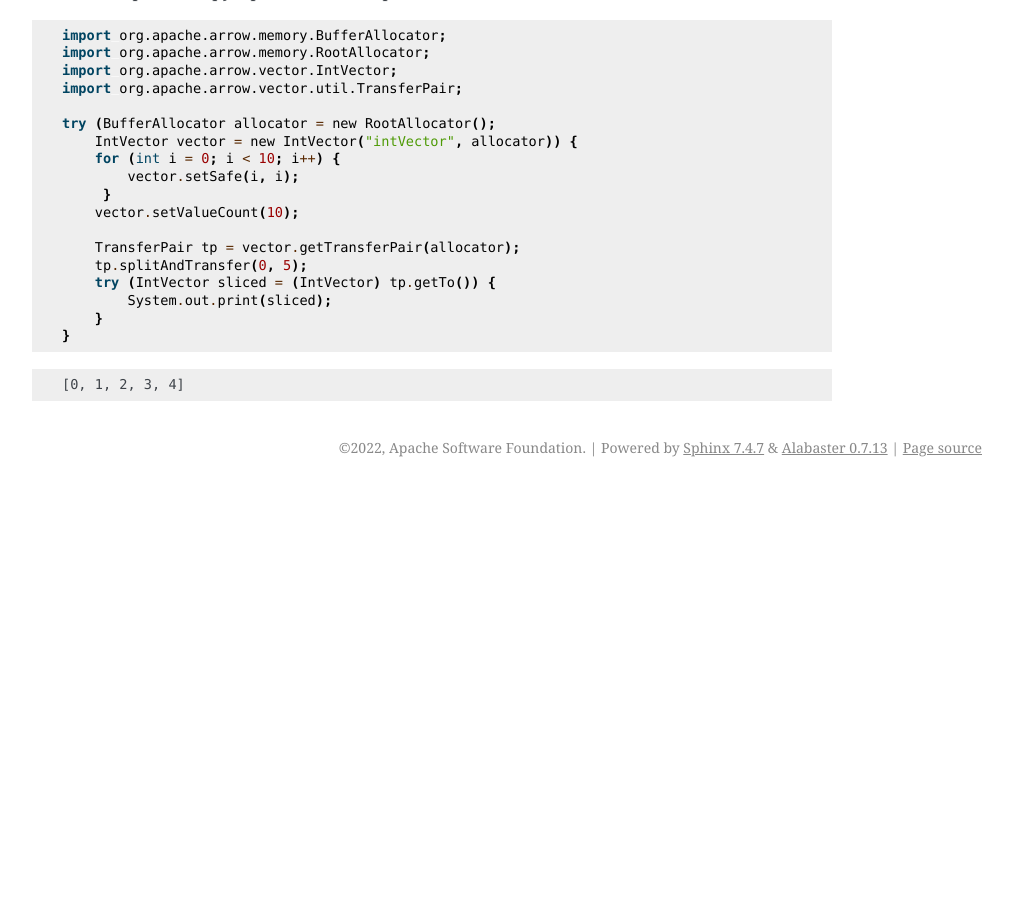
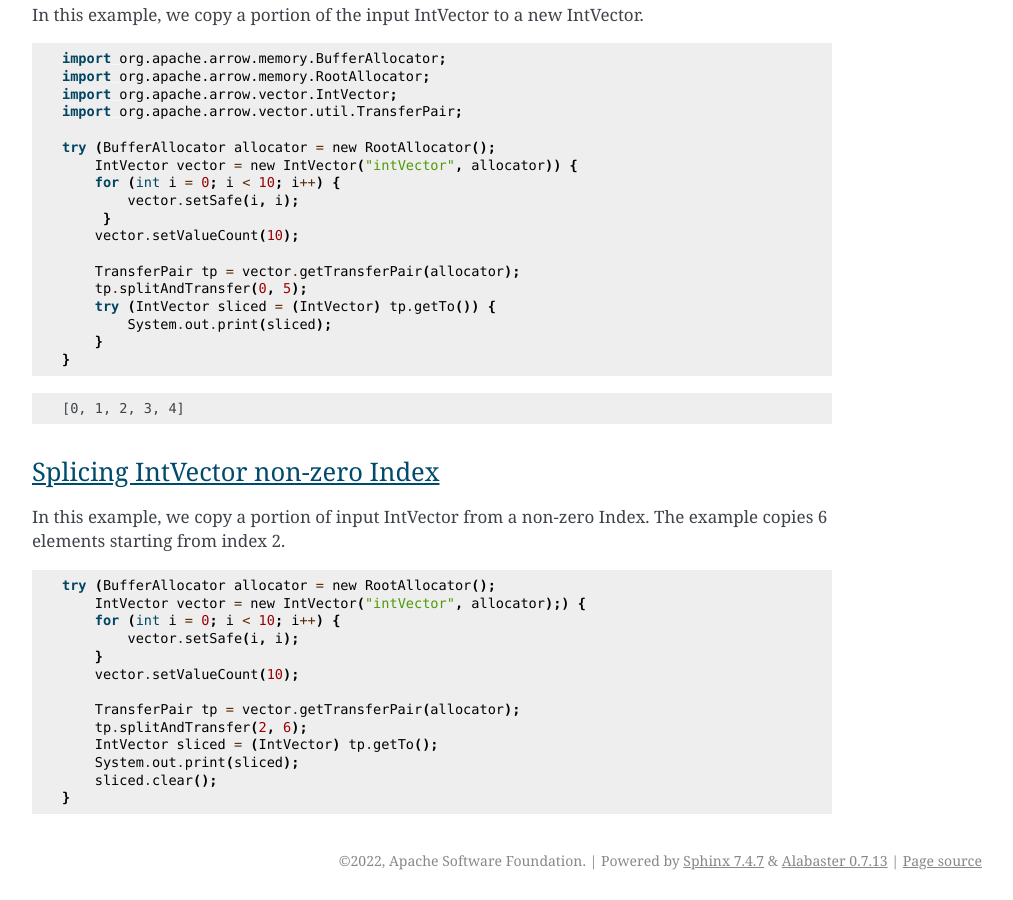
Before and after one commit to apache/arrow-cookbook, a Sphinx documentation site: the page built from java/source/create.rst, in a window 1280 px wide and 900 px high, scrolled down 3380 px. Shown: the whole window, without its empty margins (258-1271 px from the left). Built offline with Sphinx 7.4.7, drawn with Linux system fonts in a browser that asks for light colours; pages that are not in the unit, such as notebooks, are missing from menus; before the commit the page ends 3867 px from its top, so only the background shows below that; some of the changed text lies outside the part shown.

Commit message:
added non-zero index splicing example

```diff
--- a/java/source/create.rst
+++ b/java/source/create.rst
@@ -221,6 +221,28 @@
 
    [0, 1, 2, 3, 4]
 
+Splicing IntVector non-zero Index
+----------------------------------
+
+In this example, we copy a portion of input IntVector from a non-zero Index.
+The example copies 6 elements starting from index 2.
+
+.. testcode::
+
+   try (BufferAllocator allocator = new RootAllocator();
+       IntVector vector = new IntVector("intVector", allocator);) {
+       for (int i = 0; i < 10; i++) {
+           vector.setSafe(i, i);
+       }
+       vector.setValueCount(10);
+
+       TransferPair tp = vector.getTransferPair(allocator);
+       tp.splitAndTransfer(2, 6);
+       IntVector sliced = (IntVector) tp.getTo();
+       System.out.print(sliced);
+       sliced.clear();
+   }
+
 .. _`FieldVector`: https://arrow.apache.org/docs/java/reference/org/apache/arrow/vector/FieldVector.html
 .. _`ValueVector`: https://arrow.apache.org/docs/java/vector.html
 .. _`dictionary-encoding`: https://arrow.apache.org/docs/format/Columnar.html#dictionary-encoded-layout
```
